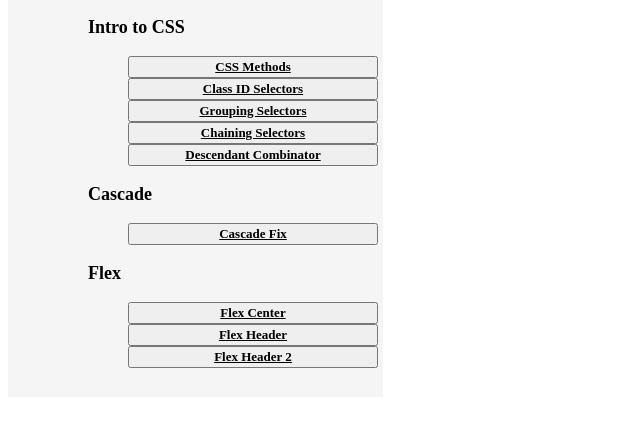
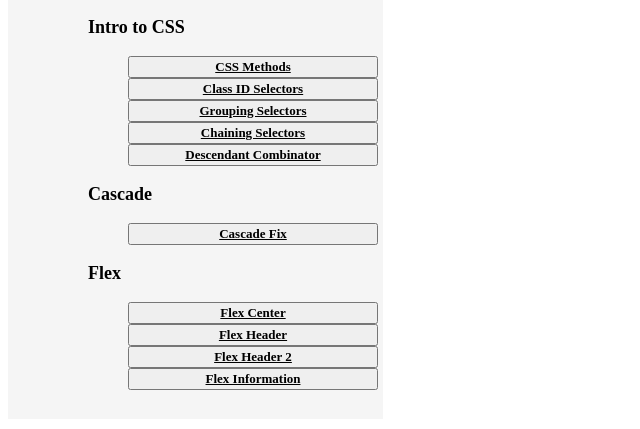
Before and after one commit to Ferinn/OdinProject, a plain HTML site: page Projects/CSS-Excercises/crossroads.html in a window 1280 px wide. Shown: the part 151-580 px from the top of the page, without its empty margins (0-640 px from the left). Drawn offline with Linux system fonts and the light colour scheme.

Commit message:
Added 04-flex-information to crossroads

```diff
--- a/Projects/CSS-Excercises/crossroads.html
+++ b/Projects/CSS-Excercises/crossroads.html
@@ -32,6 +32,7 @@
                     <ul><button><a href="foundations/flex/01-flex-center/index.html">Flex Center</button></ul>
                     <ul><button><a href="foundations/flex/02-flex-header/index.html">Flex Header</button></ul>
                     <ul><button><a href="foundations/flex/03-flex-header-2/index.html">Flex Header 2</button></ul>
+                    <ul><button><a href="foundations/flex/04-flex-information/index.html">Flex Information</button></ul>
                 </ul>
         </ul>
         <p><br></p>
```
